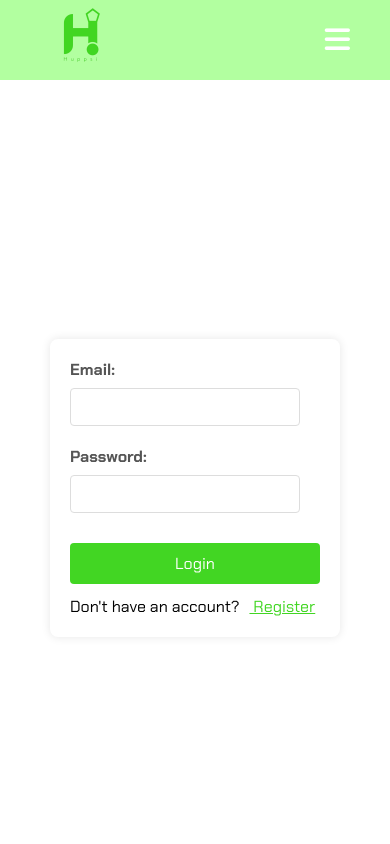
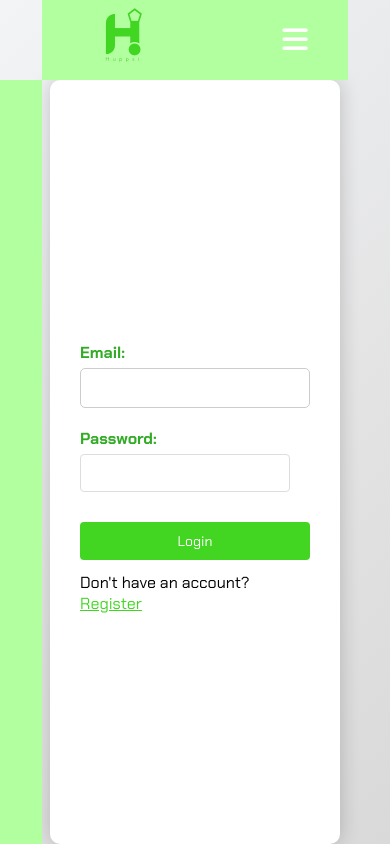
Before and after one commit to SophieCodes1910/ClientProject, a React (Vite) app: page /home in a window 390 px wide. Built offline with nearby package versions, Linux system fonts and the light colour scheme.

Commit message:
loging css design

```diff
--- a/src/App.jsx
+++ b/src/App.jsx
@@ -3,7 +3,7 @@ import { BrowserRouter as Router, Route, Routes } from "react-router-dom";
 import logo from "./assets/logo.png";
 import "./App.css";
 import { Navbar } from "./components/Navbar/Navbar.jsx";
-import { LandingPage } from "./pages/LandingPage/LandingPage.jsx";  // Import LandingPage
+import { LandingPage } from "./pages/LandingPage/LandingPage.jsx";
 import { Home } from "./pages/Home/Home.jsx";
 import { Contact } from "./pages/Contact/Contact.jsx";
 import { Login } from "./pages/Login/Login.jsx";
--- a/src/pages/Login/login.css
+++ b/src/pages/Login/login.css
@@ -2,24 +2,25 @@ body {
   margin: 0;
   padding: 0;
   height: 100vh;
+  background: linear-gradient(135deg, #f3f4f6, #d9d9d9);
+  display: flex;
+  justify-content: center;
+  align-items: center;
 }
 
 .login-container {
   width: 95%;
+  max-width: 400px;
   margin: 0 auto;
   height: calc(100vh - 80px);
   display: flex;
   justify-content: center;
   align-items: center;
   flex-direction: column;
-  form {
-  background-color: #ffffff;
+  background: white;
   padding: 20px;
-  border-radius: 8px;
-  box-shadow: 0 0 10px rgba(0, 0, 0, 0.1);
-  max-width: 400px;
-  width: 100%;
-  margin: 10px;
+  border-radius: 10px;
+  box-shadow: 0 0 20px rgba(0, 0, 0, 0.2);
 }
 
 h2 {
@@ -36,7 +37,6 @@ label {
   font-weight: bold;
 }
 
-input[type="text"],
 input[type="email"],
 input[type="password"] {
   width: calc(100% - 20px);
@@ -50,7 +50,6 @@ input[type="password"] {
   transition: border-color 0.3s;
 }
 
-input[type="text"]:focus,
 input[type="email"]:focus,
 input[type="password"]:focus {
   border-color: #42d623;
@@ -78,40 +77,11 @@ button[type="submit"]:hover {
   color: #42d623;
   text-decoration: underline;
 }
-}
 
-/* login.css */
-
-/* login.css */
-
-button {
-  position: relative;
-  display: flex;
-  justify-content: center;
-  align-items: center;
-  padding: 10px 20px;
-  font-size: 16px;
-  border: none;
-  background-color: #007bff;
-  color: white;
-  border-radius: 5px;
-  transition: background-color 0.3s ease;
-  cursor: not-allowed;
-}
-
-button:disabled {
-  background-color: #5a9bff;  /* Lighter shade when disabled */
-  cursor: not-allowed;
-  opacity: 0.7;  /* Make the button slightly transparent when disabled */
-}
-
-button.loading {
-  background-color: #5a9bff;  /* Change color when loading */
-}
-
+/* Loading Spinner */
 .loader {
-  border: 4px solid #f3f3f3;  /* Light grey */
-  border-top: 4px solid #3498db;  /* Blue */
+  border: 4px solid #f3f3f3;
+  border-top: 4px solid #3498db;
   border-radius: 50%;
   width: 20px;
   height: 20px;
@@ -123,10 +93,13 @@ button.loading {
   100% { transform: rotate(360deg); }
 }
 
-
 /* Responsive Design */
 @media (max-width: 600px) {
-  form {
+  .login-container {
     padding: 15px;
   }
+
+  button[type="submit"] {
+    font-size: 14px;
+  }
 }
```
